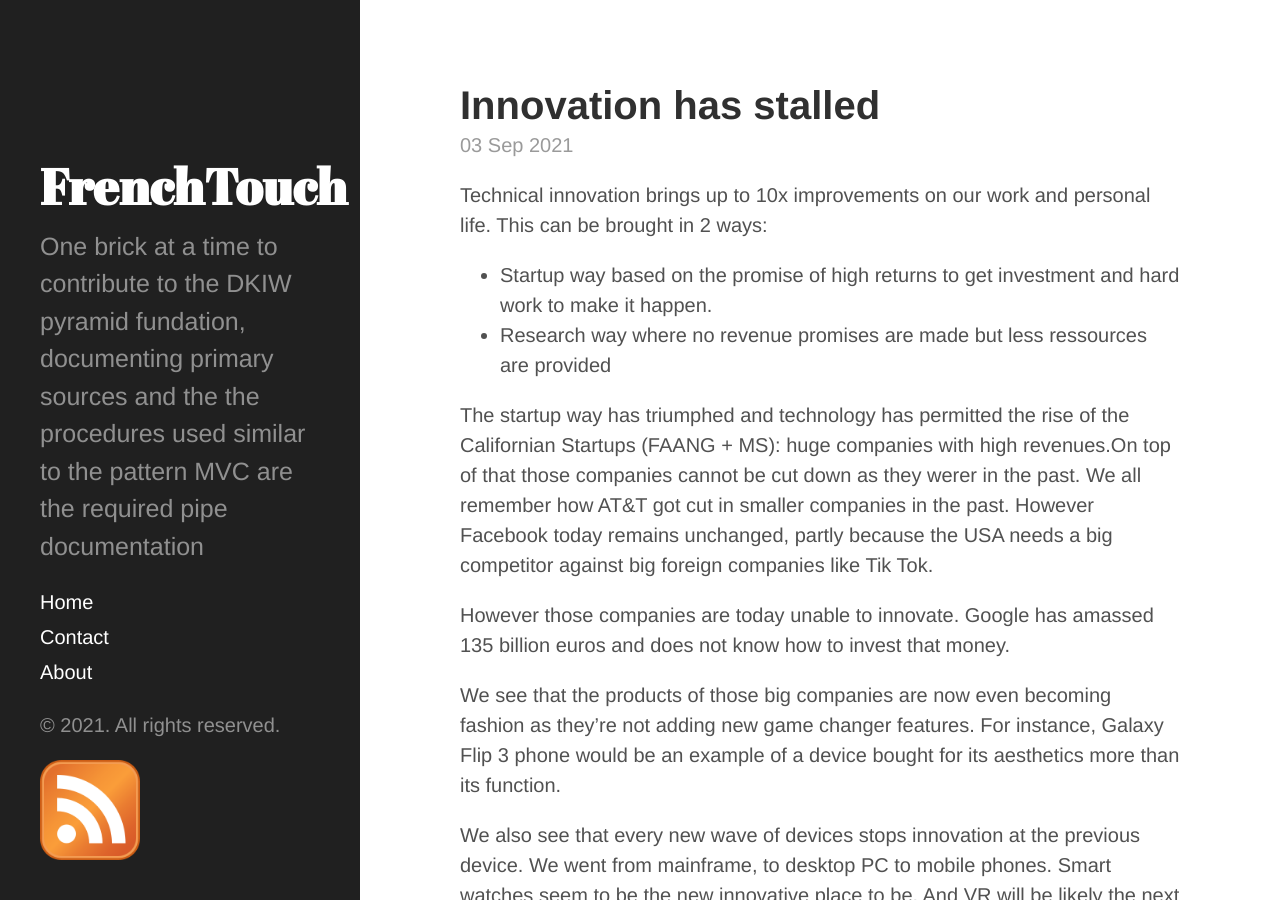
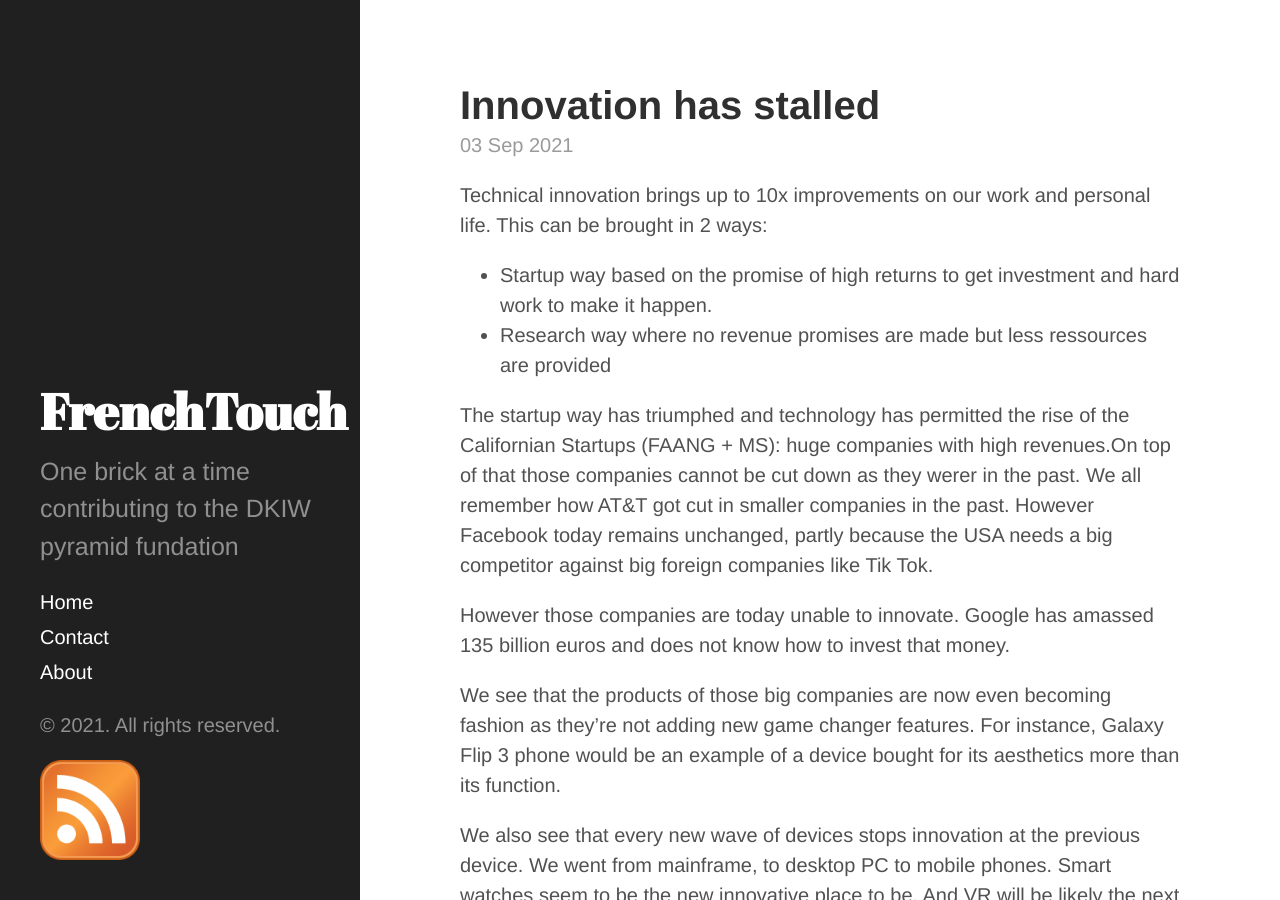
Before and after one commit to touch4tech/touch4tech, a Jekyll site: the page built from index.html, in a window 1280 px wide and 900 px high. Built offline with Jekyll 4.4.1, drawn with Linux system fonts in a browser that asks for light colours; the list of posts is cut into pages by our own code.

Commit message:
Update _config.yml

```diff
--- a/_config.yml
+++ b/_config.yml
@@ -10,7 +10,7 @@ permalink:        pretty
 # Setup
 title:            FrenchTouch
 tagline:          'Society advances when information goes faster from brain to brain'
-description:      'One brick at a time to contribute to the DKIW pyramid fundation, documenting primary sources and the the procedures used similar to the pattern MVC are the required pipe documentation '
+description:      'One brick at a time contributing to the DKIW pyramid fundation'
 url:              https://frenchtouch.dev/
 baseurl:          /
 
```
